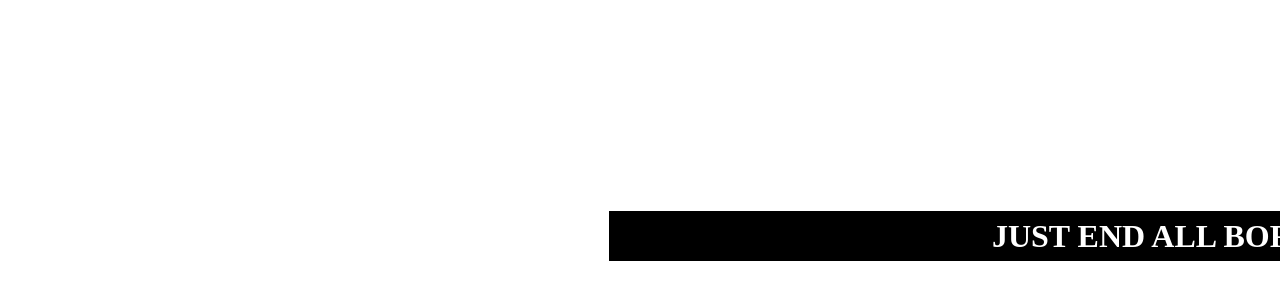
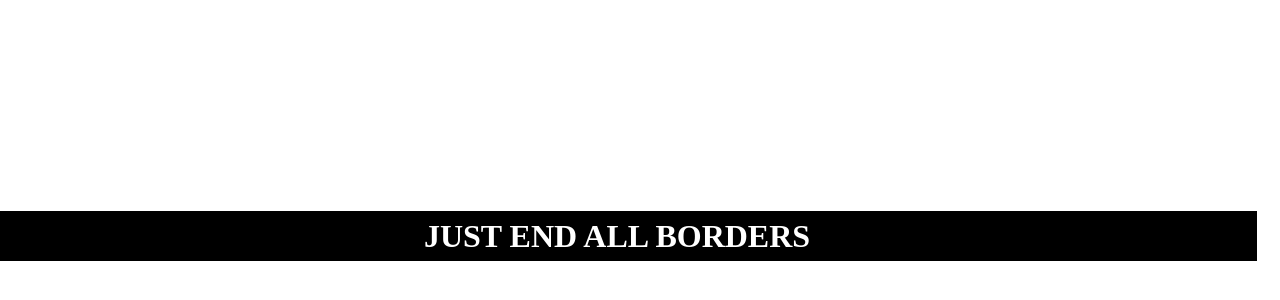
Before and after one commit to narratormusic/amessagetoallhumans, a plain HTML site: page index.html in a window 1280 px wide. Shown: the part 164-464 px from the top of the page. Drawn offline with Linux system fonts and the light colour scheme.

Commit message:
Update index.html

```diff
--- a/index.html
+++ b/index.html
@@ -3,8 +3,7 @@
 
 #AlertDiv {
     top:50%;
-    left:50%;
-    width:90%;
+    width:100%;
     height:50px;
     color:white;
     position:absolute;
```
